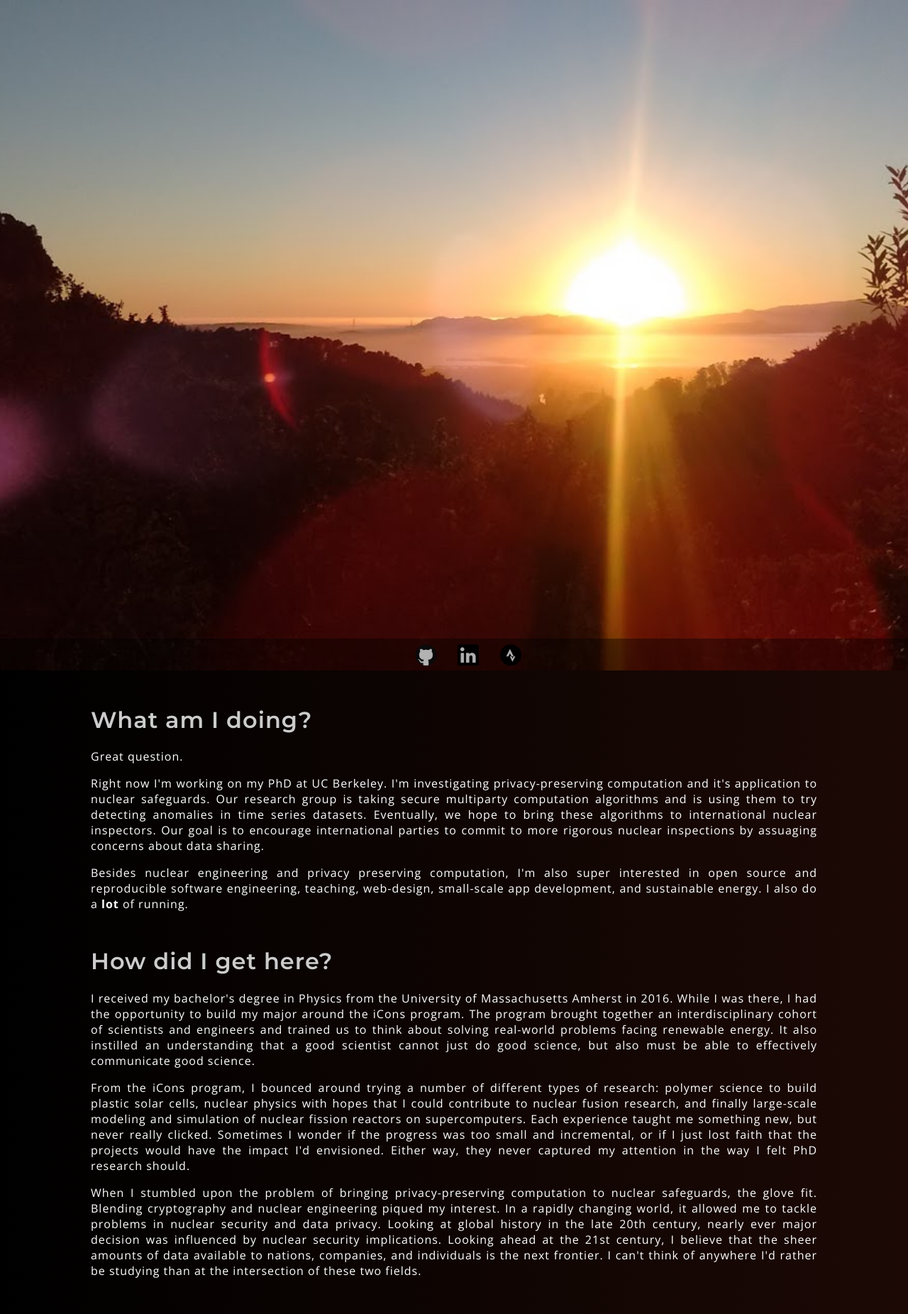
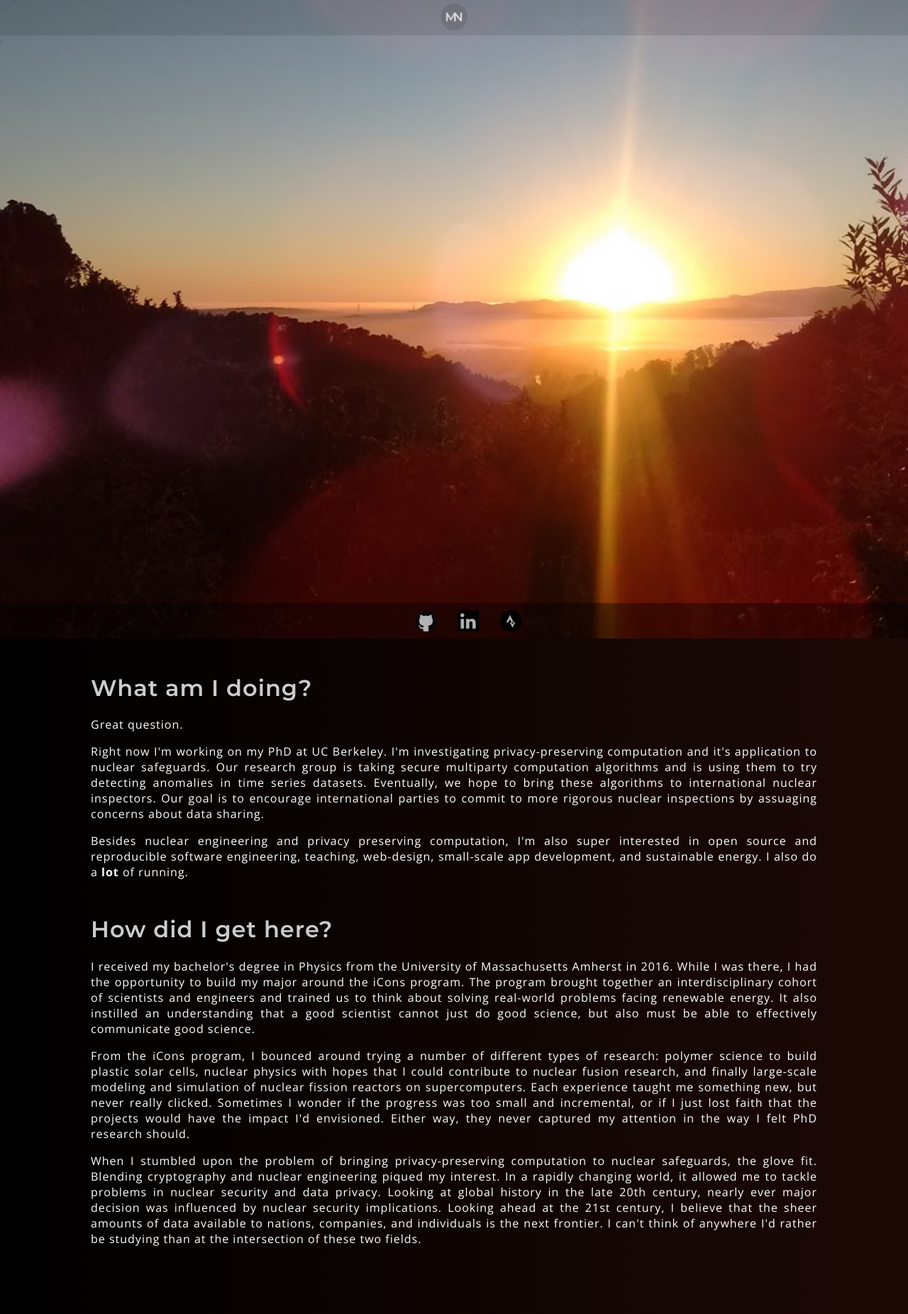
Before and after one commit to mitchnegus/mitchnegus.github.io, a Jekyll site: the page built from index.md, in a window 1280 px wide. Shown: the whole page at 71% size. Built offline with Jekyll 4.4.1, drawn with Linux system fonts in a browser that asks for light colours; our own code applies the rules of GitHub Pages for plain Markdown files.

Commit message:
making homepage less barren

```diff
--- a/assets/css/style.css
+++ b/assets/css/style.css
@@ -25,18 +25,35 @@ h1, h2, h3, h4, h5 {
 	font-weight: 600;
 }
 
+.banner {
+	height: 5vh;
+	min-height: 50px;
+	width: 100%;
+	display: flex;
+	justify-content: center;
+	align-items: center;
+}
+
 #lander {
 	position: relative;
-	height: 105vh;
+	height: 100vh;
 	background-image: url('../img/golden-gate-sunset.jpg');
 	background-position: center center;
 	background-repeat: no-repeat;
 	background-size: cover;
 }
 
+#lander .banner {
+	background-color: rgba(0, 0, 0, 0.1);
+}
+
+#initials {
+	height: 80%;
+}
+
 #whoami {
 	position: absolute;
-	top: 70vh;
+	top: 60vh;
 	height: 100px;
 	padding: 0 10%;
 	color: white;
@@ -51,12 +68,9 @@ h1, h2, h3, h4, h5 {
 #media-bar {
 	position: absolute;
 	bottom: 0;
-	display: flex;
-	justify-content: center;
-	align-items: center;
-	height: 5vh;
-	min-height: 40px;
-	width: 100%;
+}
+
+#media-bar.banner {
 	background-color: rgba(0, 0, 0, 0.4);
 }
 
--- a/index.md
+++ b/index.md
@@ -1,8 +1,12 @@
 <header id="lander">
+
+	<div class="banner">
+		<img id="initials" src="{{ '/assets/img/initials.png' | relative_url }}">
+	</div>
 	<div id="whoami">
 	</div>
 
-	<div id="media-bar">
+	<div id="media-bar" class="banner">
 		<ul id="media-links">
 			<li class="link">
 				<a href="https://github.com/mitchnegus">
```
Also changed, not shown: assets/img/initials.png (added).
